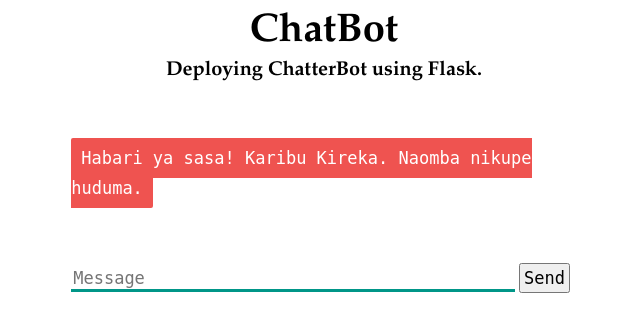
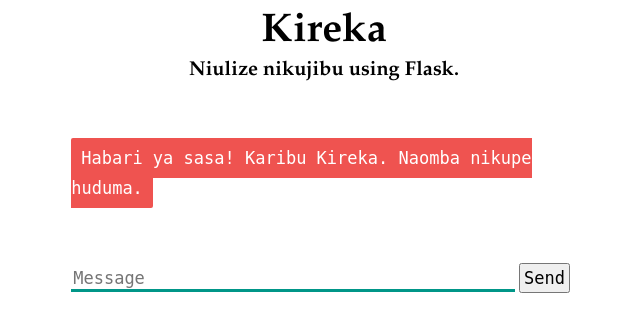
Before and after one commit to msamwelmollel/kirekachatbot, a Flask app: page / in a window 1280 px wide. Shown: the top 332 px of the page, without its empty margins (316-956 px from the left). Run offline with Flask 2, Linux system fonts and the light colour scheme; parts of the project's set-up code (start-up, migrations or seed data) failed here and were passed over; some libraries are stand-ins or nearby versions.

Commit message:
Update index.html

```diff
--- a/templates/index.html
+++ b/templates/index.html
@@ -5,8 +5,8 @@
     <script src="https://ajax.googleapis.com/ajax/libs/jquery/3.2.1/jquery.min.js"></script>
   </head>
   <body>
-    <h1>ChatBot</h1>
-    <h3>Deploying ChatterBot </a> using Flask.</h3>
+    <h1>Kireka</h1>
+    <h3>Niulize nikujibu</a> using Flask.</h3>
     <div>
       <div id="chatbox">
         <p class="botText"><span>Habari ya sasa! Karibu Kireka. Naomba nikupe huduma.</span></p>
```
